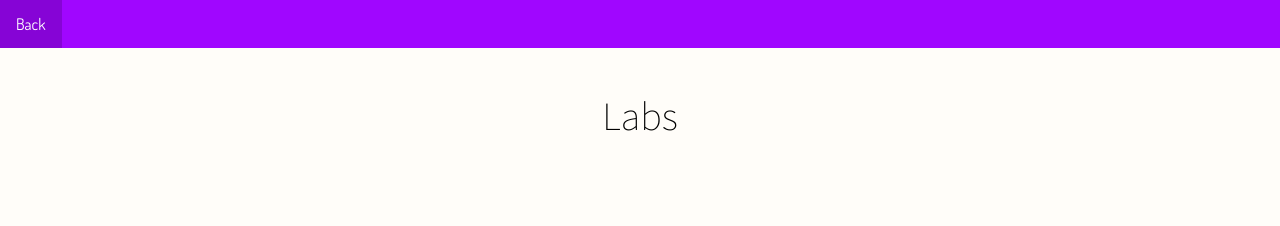
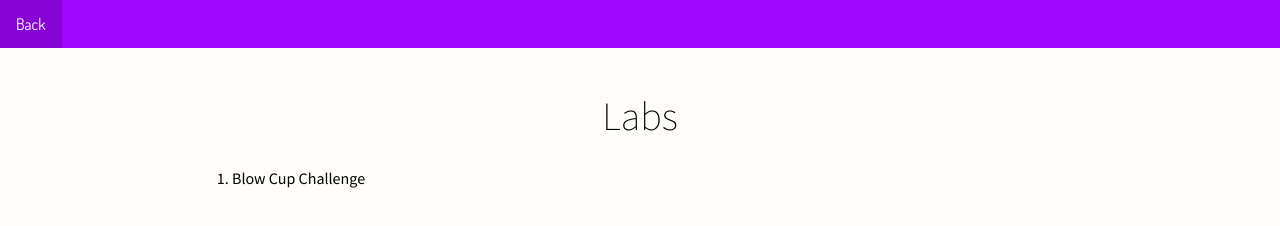
Before and after one commit to 21chanas3/21chanas3.github.io, a plain HTML site: page science.html in a window 1280 px wide. Drawn offline with Linux system fonts and the light colour scheme.

Commit message:
Update science.html

```diff
--- a/science.html
+++ b/science.html
@@ -19,6 +19,9 @@
           </div>
           <div class=content>
                <h1>Labs</h1>
+               <ol>
+                    <li href="labs/blowcupchallenge.html">Blow Cup Challenge</li>
+               </ol>
           </div>
      </body>
 </html>
```
